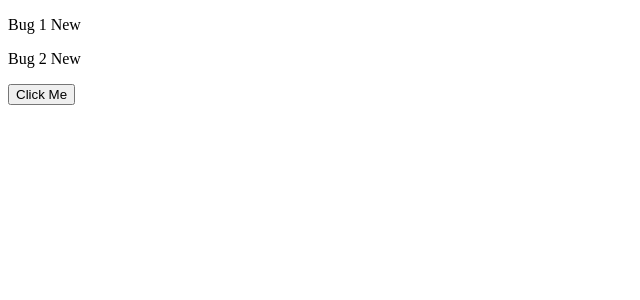
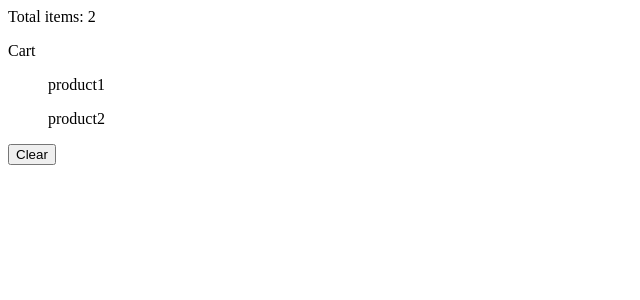
Before and after one commit to Tmicrd/React18, a React (Vite) app: page / in a window 1280 px wide. Shown: the top 300 px of the page, without its empty margins (0-640 px from the left). Built offline with nearby package versions, Linux system fonts and the light colour scheme.

Commit message:
sharing state between components

```diff
--- a/src/App.tsx
+++ b/src/App.tsx
@@ -1,41 +1,14 @@
-import { produce } from "immer";
 import { useState } from "react";
+import NavBar from "./NavBar";
+import Cart from "./Cart";
 
 function App() {
-  const [bugs, setBugs] = useState([
-    {
-      id: 1,
-      title: "Bug 1",
-      fixed: false,
-    },
-    {
-      id: 2,
-      title: "Bug 2",
-      fixed: false,
-    },
-  ]);
-
-  const handleClick = () => {
-    setBugs(
-      // option 1
-      // bugs.map((bug) => (bug.id === 1 ? { ...bug, fixed: true } : bug))
-
-      // option 2
-      produce((draft) => {
-        const bug = draft.find((bug) => bug.id === 1);
-        if (bug) bug.fixed = true;
-      })
-    );
-  };
+  const [items, setItems] = useState(["product1", "product2"]);
 
   return (
     <>
-      {bugs.map((bug) => (
-        <p key={bug.id}>
-          {bug.title} {bug.fixed ? "Fixed" : "New"}
-        </p>
-      ))}
-      <button onClick={handleClick}>Click Me</button>
+      <NavBar itemsCount={items.length} />
+      <Cart items={items} onClear={() => setItems([])} />
     </>
   );
 }
--- /dev/null
+++ b/src/Cart.tsx
@@ -0,0 +1,20 @@
+interface Props {
+  items: string[];
+  onClear: () => void;
+}
+
+const Cart = ({ items, onClear }: Props) => {
+  return (
+    <>
+      <p>Cart</p>
+      <ul>
+        {items.map((item) => (
+          <p key={item}>{item}</p>
+        ))}
+      </ul>
+      <button onClick={onClear}>Clear</button>
+    </>
+  );
+};
+
+export default Cart;
--- /dev/null
+++ b/src/NavBar.tsx
@@ -0,0 +1,9 @@
+interface Props {
+  itemsCount: number;
+}
+
+const NavBar = ({ itemsCount }: Props) => {
+  return <div>Total items: {itemsCount}</div>;
+};
+
+export default NavBar;
```
